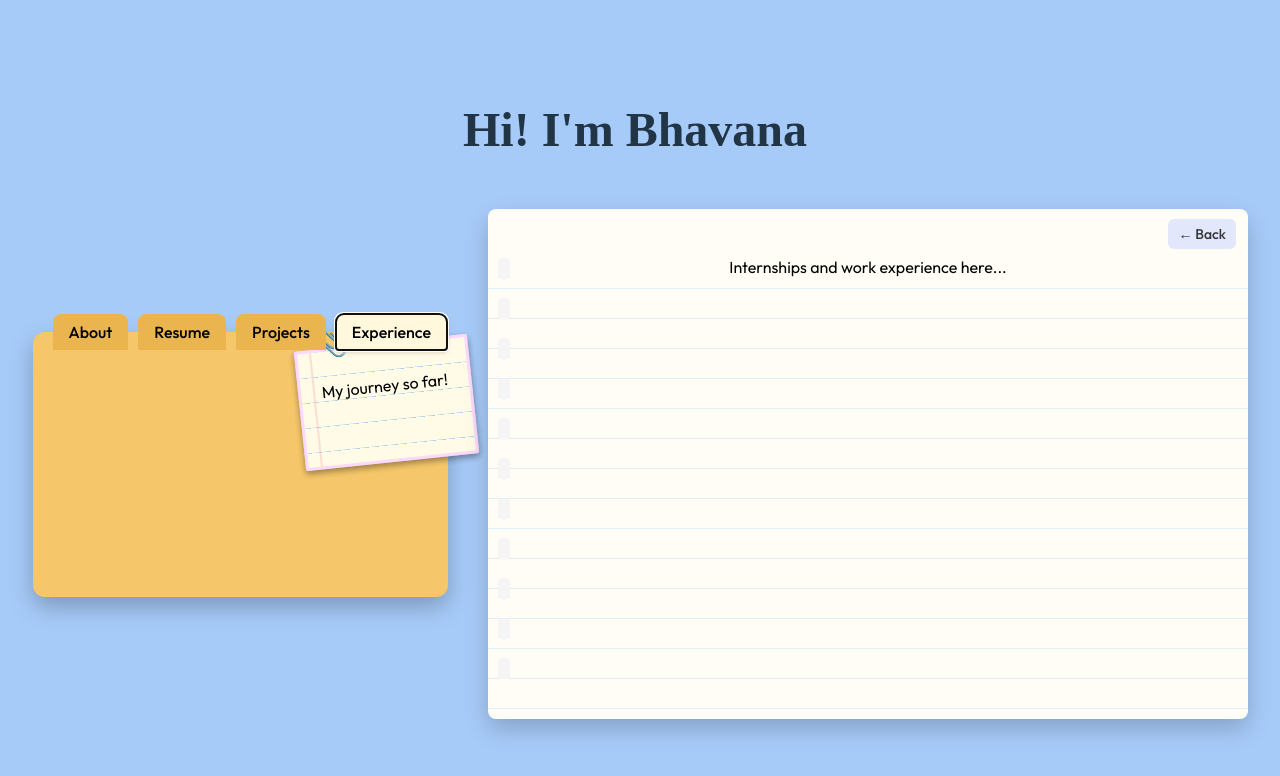
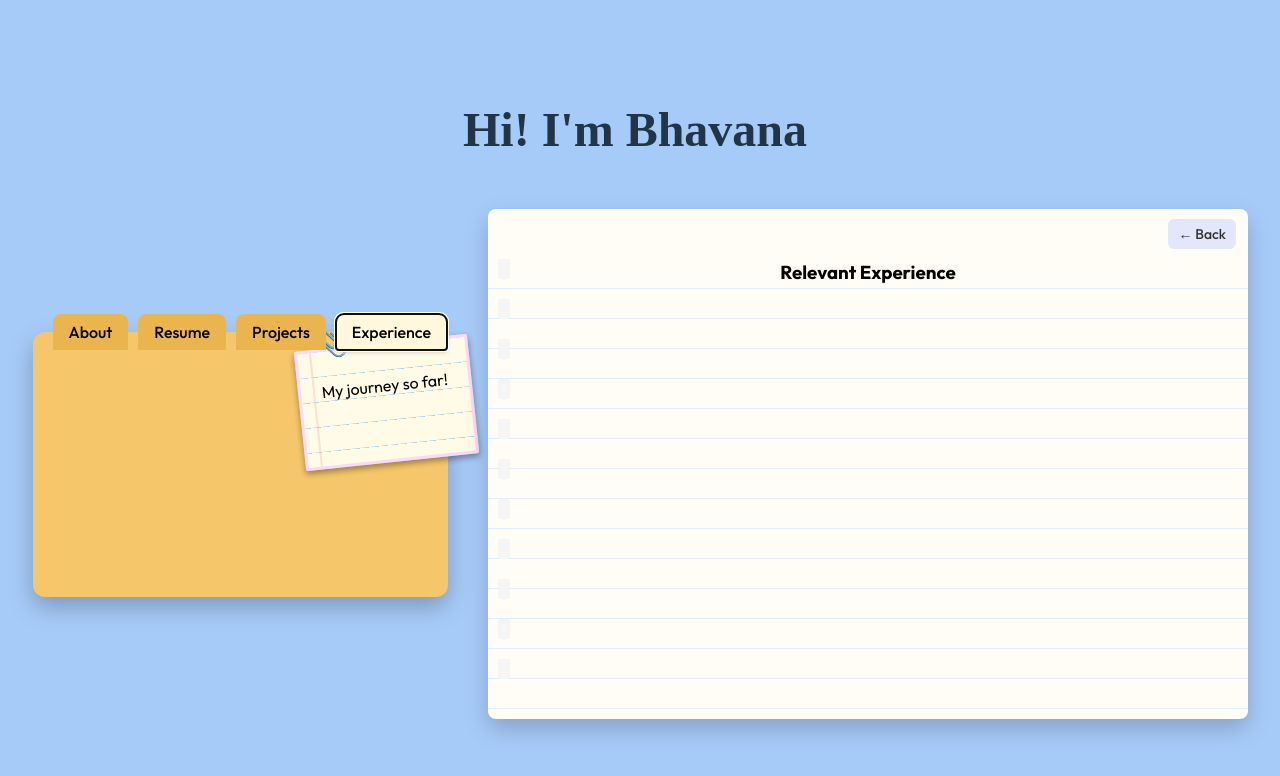
Before and after one commit to bhavana-pixel/portfolio, a React (Vite) app: page / in a window 1280 px wide. Both pictures are taken after a click on the button "Experience". Shown: the top 776 px of the page. Built offline with nearby package versions, Linux system fonts and the light colour scheme.

Commit message:
Changed experience page header.

```diff
--- a/src/Folder.jsx
+++ b/src/Folder.jsx
@@ -224,7 +224,7 @@ export default function Folder() {
     <p className="star-projects"> ★ </p>
   </div>
 )}
-            {activeTab === "Experience" && <p>Internships and work experience here...</p>}
+            {activeTab === "Experience" && <h3>Relevant Experience</h3>}
           </div>
         )}
       </div>
```
